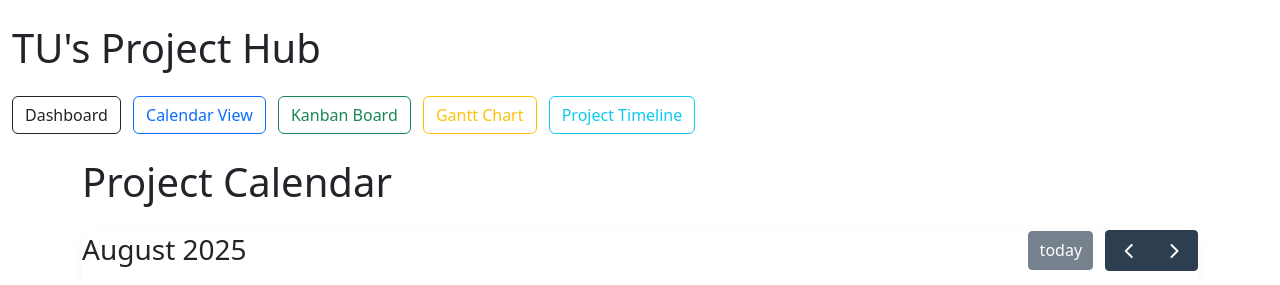
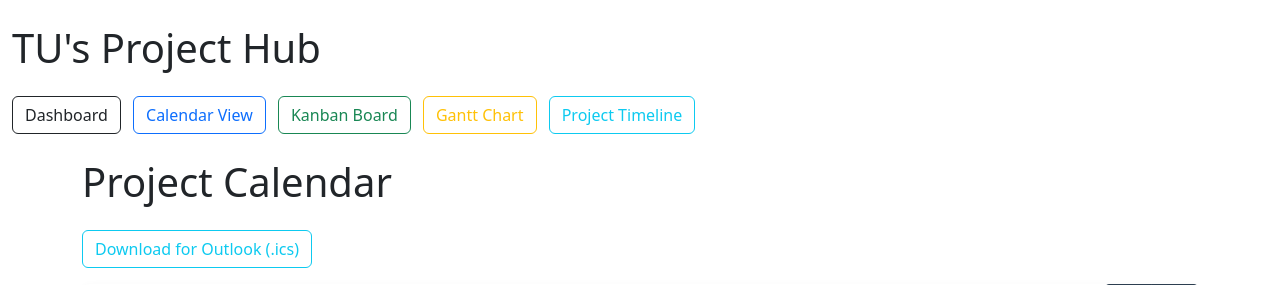
Before and after one commit to thomascupchurch/TU-Project-Viewer-NEW, a Flask app: page /calendar in a window 1280 px wide. Shown: the top 285 px of the page. Run offline with Flask 3, Linux system fonts and the light colour scheme.

Commit message:
Add calendar export option

```diff
--- a/Flask_Web_App/app.py
+++ b/Flask_Web_App/app.py
@@ -1,3 +1,46 @@
+# --- Imports ---
+import csv
+import os
+import io
+import json
+import matplotlib
+matplotlib.use('Agg')  # Use non-GUI backend for server
+import matplotlib.pyplot as plt
+import matplotlib.dates as mdates
+from datetime import datetime, timedelta
+from flask import Flask, render_template, request, redirect, url_for, Response, send_from_directory, send_file, flash, make_response, jsonify
+import zipfile
+import pytz
+
+app = Flask(__name__)
+
+# --- iCalendar Export Route ---
+@app.route('/calendar_export_ics')
+def calendar_export_ics():
+    load_tasks()
+    ics = [
+        'BEGIN:VCALENDAR',
+        'VERSION:2.0',
+        'PRODID:-//TU Project Viewer//EN',
+        'CALSCALE:GREGORIAN'
+    ]
+    for t in tasks:
+        if not t.get('start'):
+            continue
+        dt = t['start']
+        # Try to format as YYYYMMDD or YYYYMMDDTHHMMSSZ
+        dt_fmt = dt.replace('-', '').replace(':', '').replace(' ', 'T')
+        ics.append('BEGIN:VEVENT')
+        ics.append(f'SUMMARY:{t.get("name", "Task")}')
+        ics.append(f'DTSTART;VALUE=DATE:{dt_fmt}')
+        if t.get('notes'):
+            ics.append(f'DESCRIPTION:{t["notes"]}')
+        ics.append('END:VEVENT')
+    ics.append('END:VCALENDAR')
+    ics_str = '\r\n'.join(ics)
+    return Response(ics_str, mimetype='text/calendar', headers={
+        'Content-Disposition': 'attachment; filename=project_tasks.ics'
+    })
 # --- Project Timeline Helper ---
 def get_project_timeline_data(tasks):
     # Extract milestones and phases (tasks with 'milestone' or status 'Completed' or 'In Progress')
--- a/Flask_Web_App/templates/calendar.html
+++ b/Flask_Web_App/templates/calendar.html
@@ -2,6 +2,7 @@
 {% block content %}
 <div class="container my-4">
     <h1 class="mb-4">Project Calendar</h1>
+    <a href="/calendar_export_ics" class="btn btn-outline-info mb-3">Download for Outlook (.ics)</a>
     <div id="calendar"></div>
 </div>
 {% endblock %}
```
